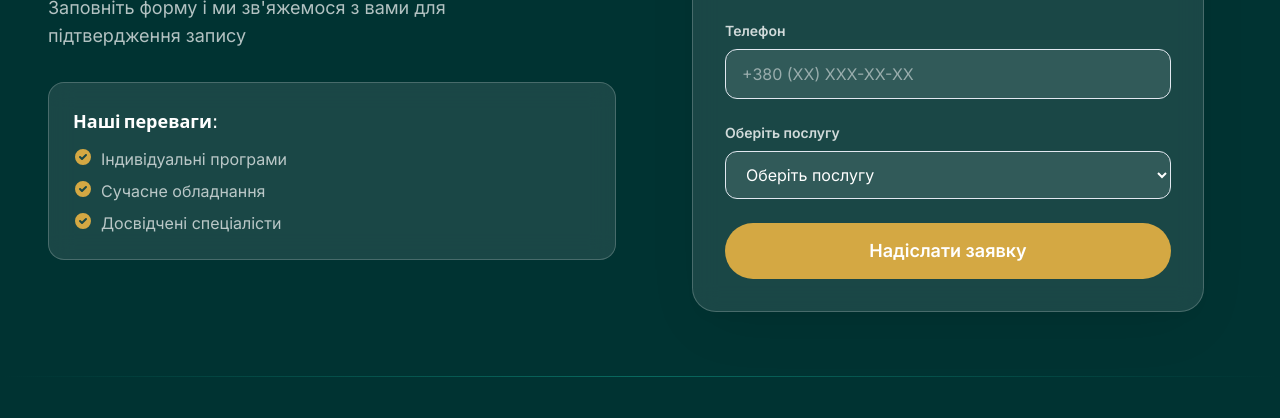
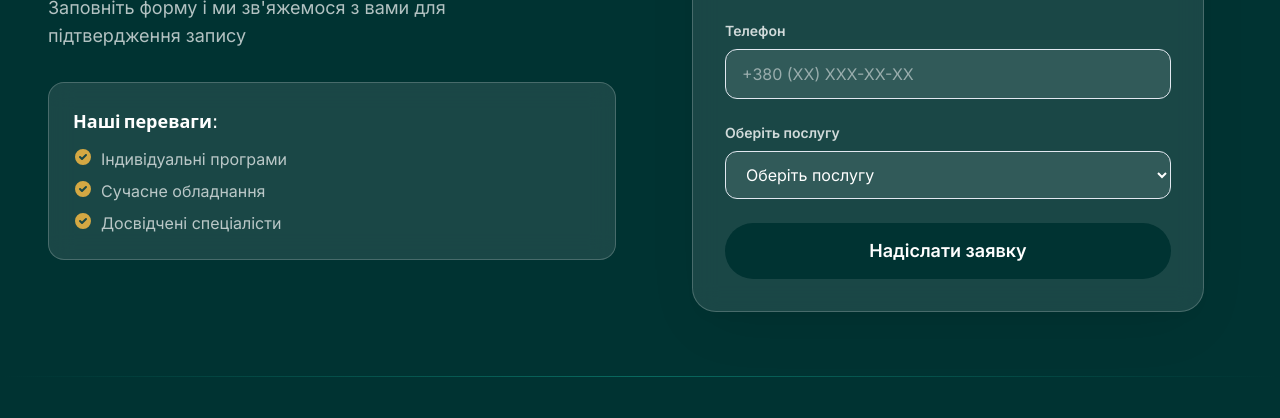
Before and after one commit to IT-Kamianets/semimed.itkamianets.com, a website: page index.html in a window 1280 px wide. Shown: the part 3156-3574 px from the top of the page. Drawn offline with Linux system fonts and the light colour scheme.

Commit message:
style: update button styles to use 'btn-dark-teal' for consistency

```diff
--- a/index.html
+++ b/index.html
@@ -381,7 +381,7 @@
               </div>
             </div>
             <div class="mt-6">
-              <button type="submit" class="btn-secondary w-full text-center py-3.5 text-lg" data-i18n="appointment.submit">Надіслати заявку</button>
+              <button type="submit" class="btn-dark-teal w-full text-center py-3.5 text-lg" data-i18n="appointment.submit">Надіслати заявку</button>
             </div>
             <div class="form-status hidden mt-4 text-center"></div>
           </form>
```
Also changed, not shown: services.html (+1 -1 lines).
